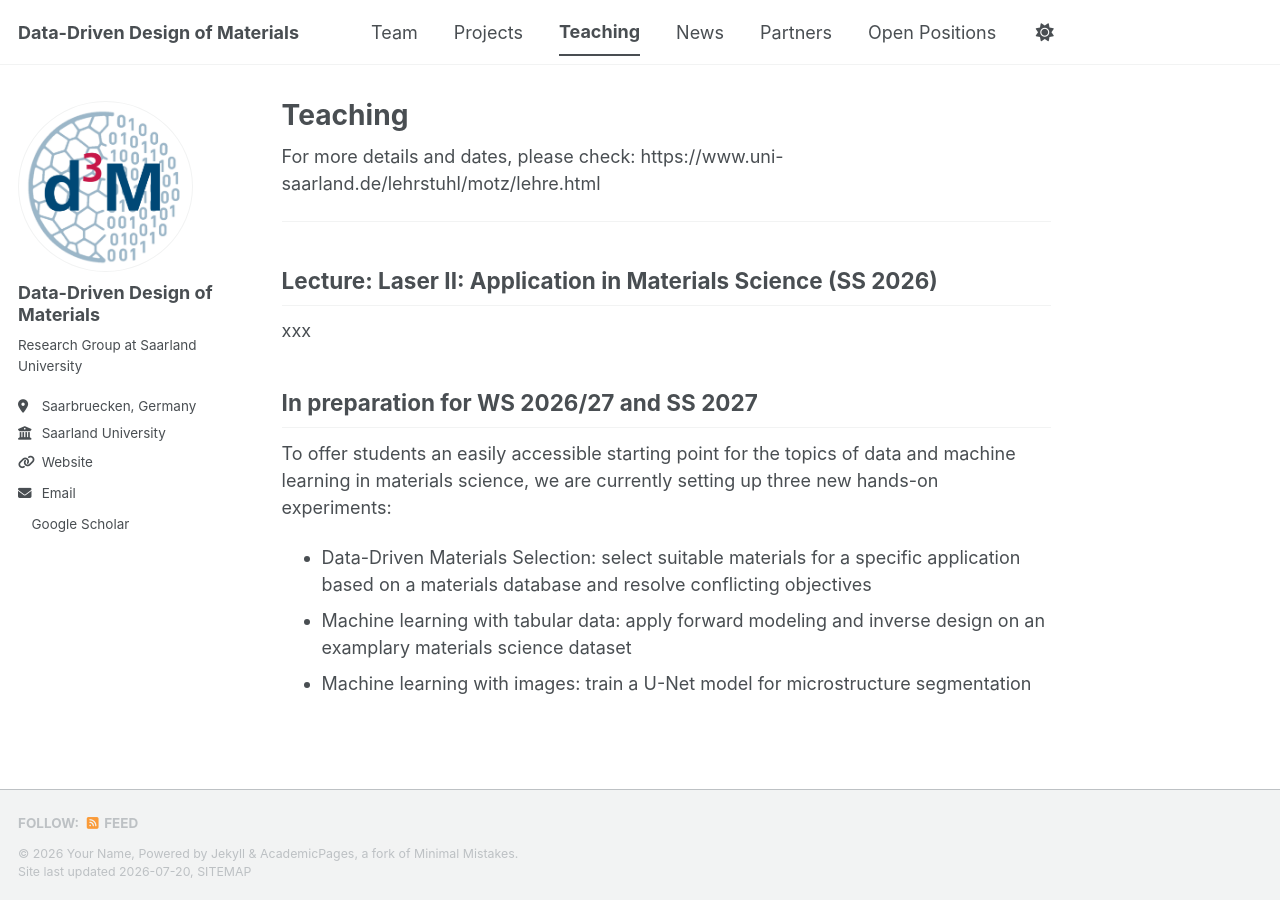
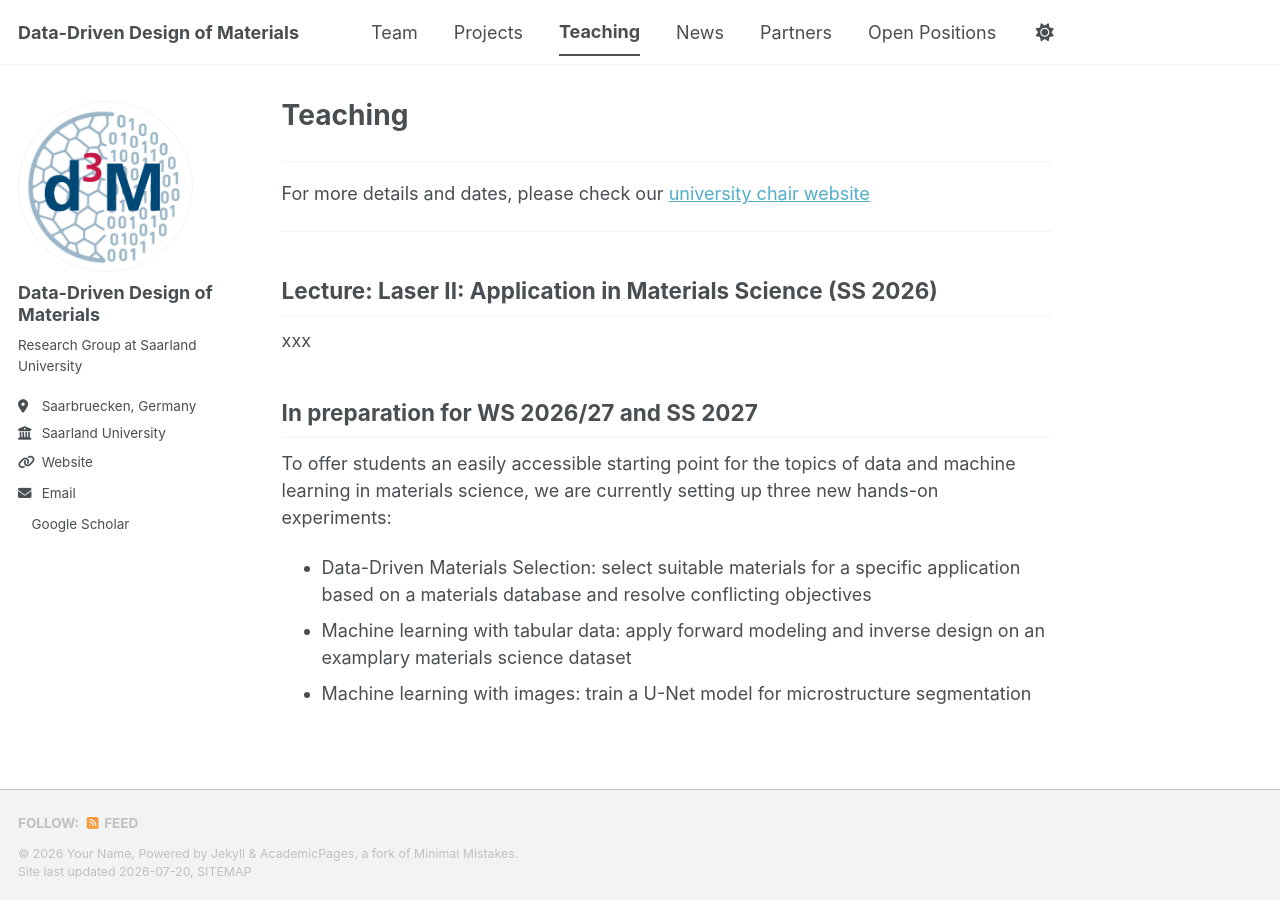
Before and after one commit to martinmueller1104/d3m.github.io, a Jekyll site: the page built from _pages/teaching.md, in a window 1280 px wide. Built offline with Jekyll 4.4.1, drawn with Linux system fonts in a browser that asks for light colours; a style sheet for code colours, icons or effects is not loaded.

Commit message:
Update teaching.md

```diff
--- a/_pages/teaching.md
+++ b/_pages/teaching.md
@@ -4,7 +4,10 @@ permalink: /teaching/
 layout: single
 ---
 
-For more details and dates, please check: https://www.uni-saarland.de/lehrstuhl/motz/lehre.html
+---
+
+For more details and dates, please check our [university chair website](https://www.uni-saarland.de/lehrstuhl/motz/lehre.html){:target="_blank"}
+
 
 ---
 
```
